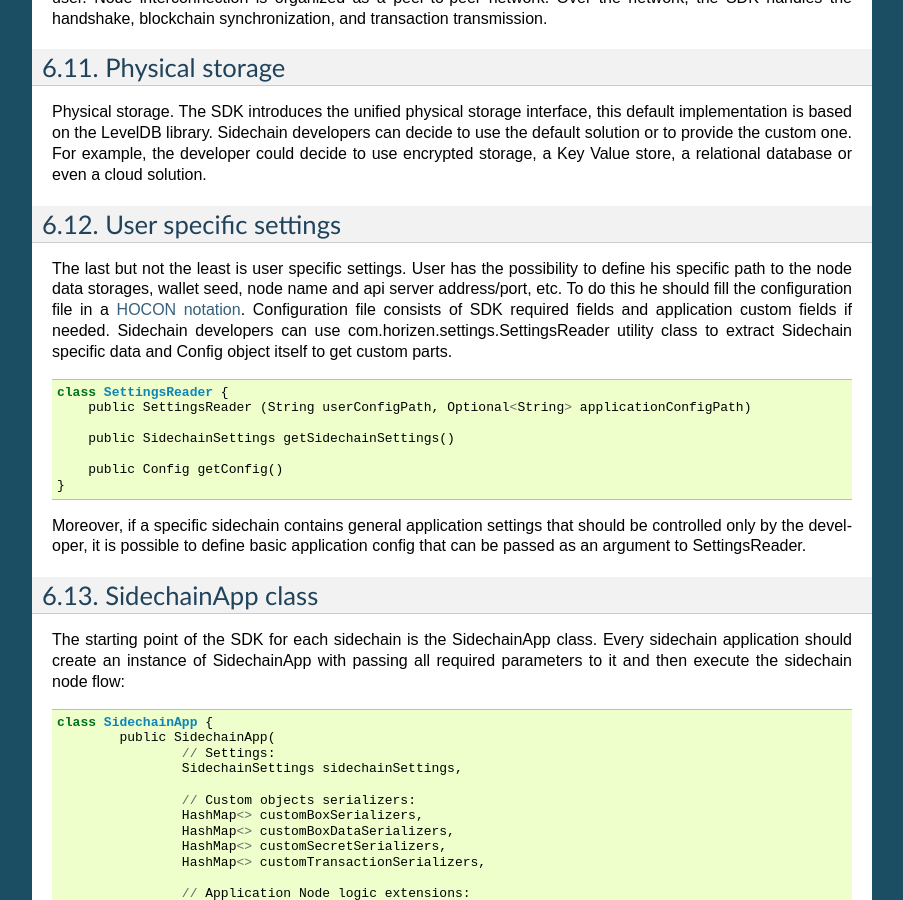
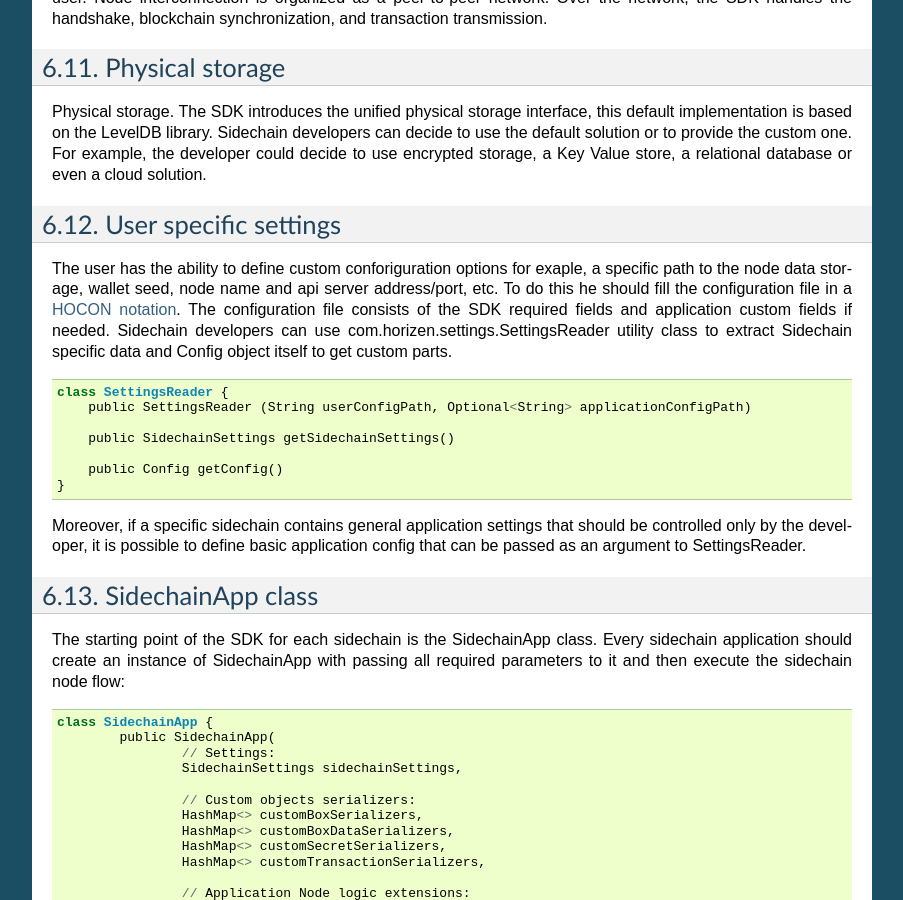
Before and after one commit to megaluck/documentation, a Sphinx documentation site: the page built from docs/introduction/06-Base-App.rst, in a window 1280 px wide and 900 px high, scrolled down 2450 px. Shown: the whole window, without its empty margins (198-1101 px from the left). Built offline with Sphinx 7.4.7, drawn with Linux system fonts in a browser that asks for light colours; pages that are not in the unit, such as notebooks, are missing from menus.

Commit message:
language updates

```diff
--- a/docs/introduction/06-Base-App.rst
+++ b/docs/introduction/06-Base-App.rst
@@ -117,9 +117,9 @@ Physical storage. The SDK introduces the unified physical storage interface, thi
 User specific settings
 **********************
 
-The last but not the least is user specific settings. User has the possibility to define his specific path to the node data storages, wallet seed, node name and api server
+The user has the ability to define custom conforiguration options for exaple, a specific path to the node data storage, wallet seed, node name and api server
 address/port, etc. To do this he should fill the configuration file in a `HOCON notation
-<https://github.com/lightbend/config/blob/master/HOCON.md/>`_. Configuration file consists of SDK required fields and application custom fields
+<https://github.com/lightbend/config/blob/master/HOCON.md/>`_. The configuration file consists of the SDK required fields and application custom fields
 if needed. Sidechain developers can use com.horizen.settings.SettingsReader utility class to extract Sidechain specific data and Config object itself to get custom parts.
 
 ::
```
